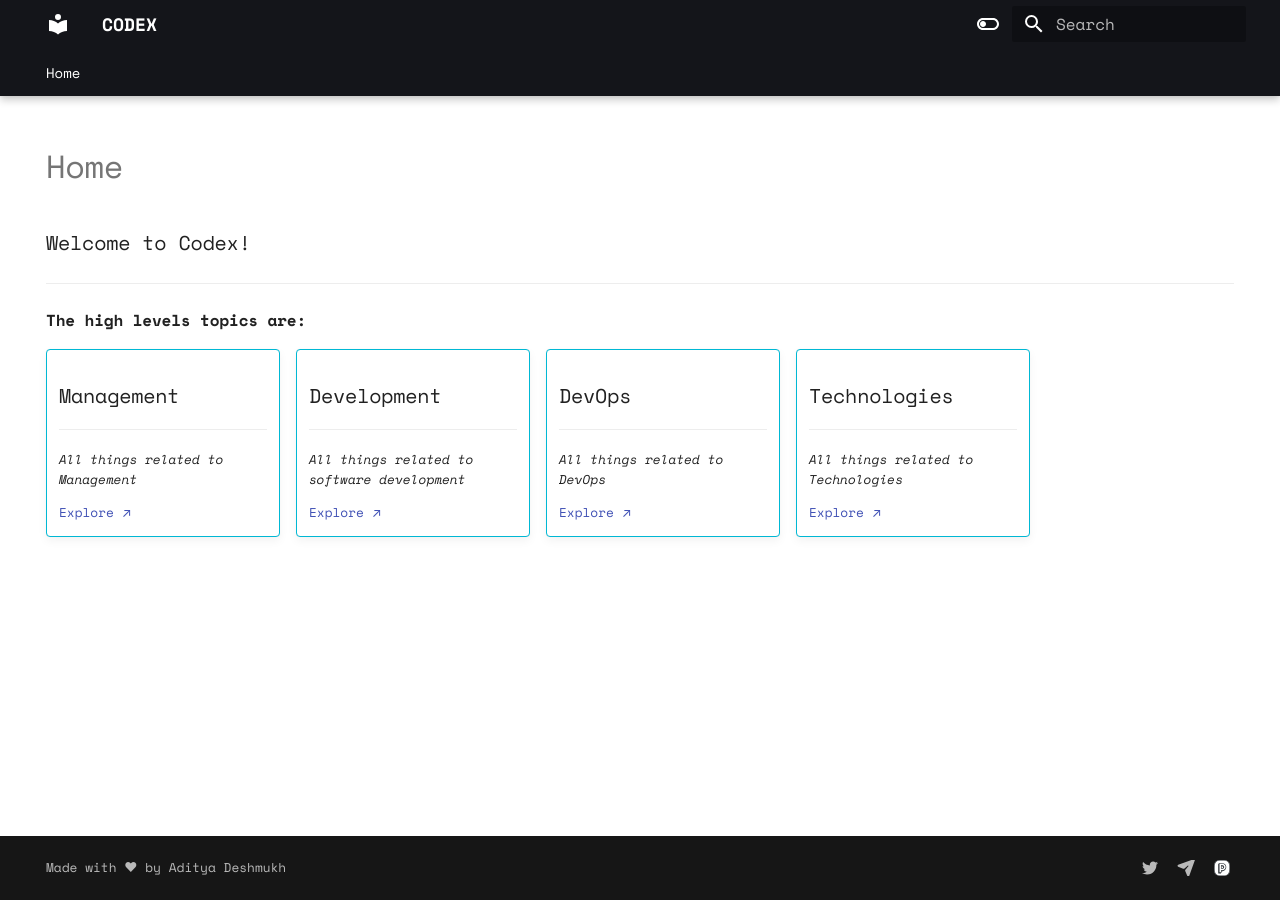
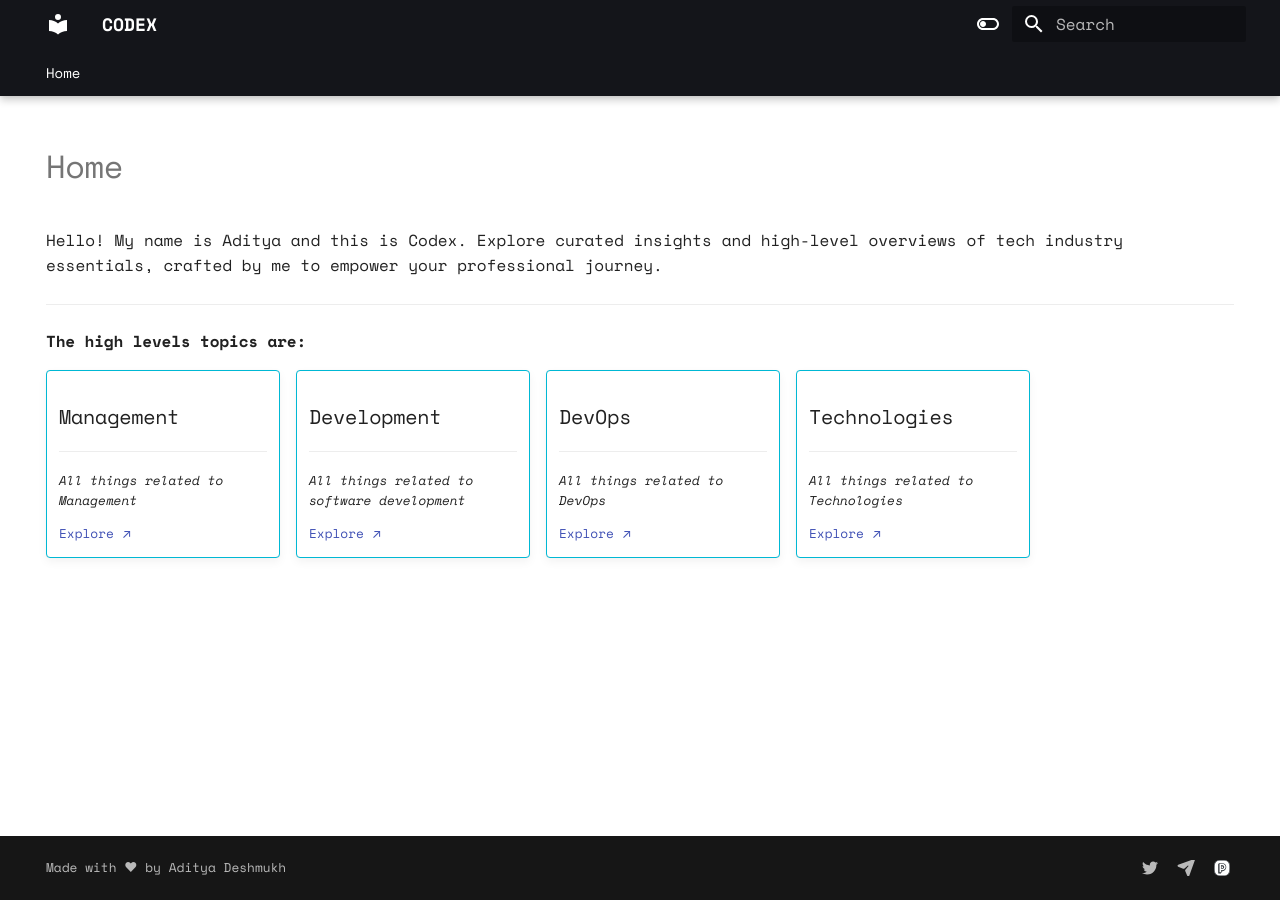
Before and after one commit to aadityadeshmukh/codex, an MkDocs documentation site: the page built from docs/index.md, in a window 1280 px wide. Built offline with MkDocs 1.6.1 and Material for MkDocs 9.7.7, drawn with Linux system fonts in a browser that asks for light colours.

Commit message:
changing index page intro

```diff
--- a/docs/index.md
+++ b/docs/index.md
@@ -7,7 +7,8 @@ hide:
 
 # Home
 
-### Welcome to Codex!
+
+Hello! My name is Aditya and this is Codex. Explore curated insights and high-level overviews of tech industry essentials, crafted by me to empower your professional journey.
 
 ---
 #### The high levels topics are:
```
